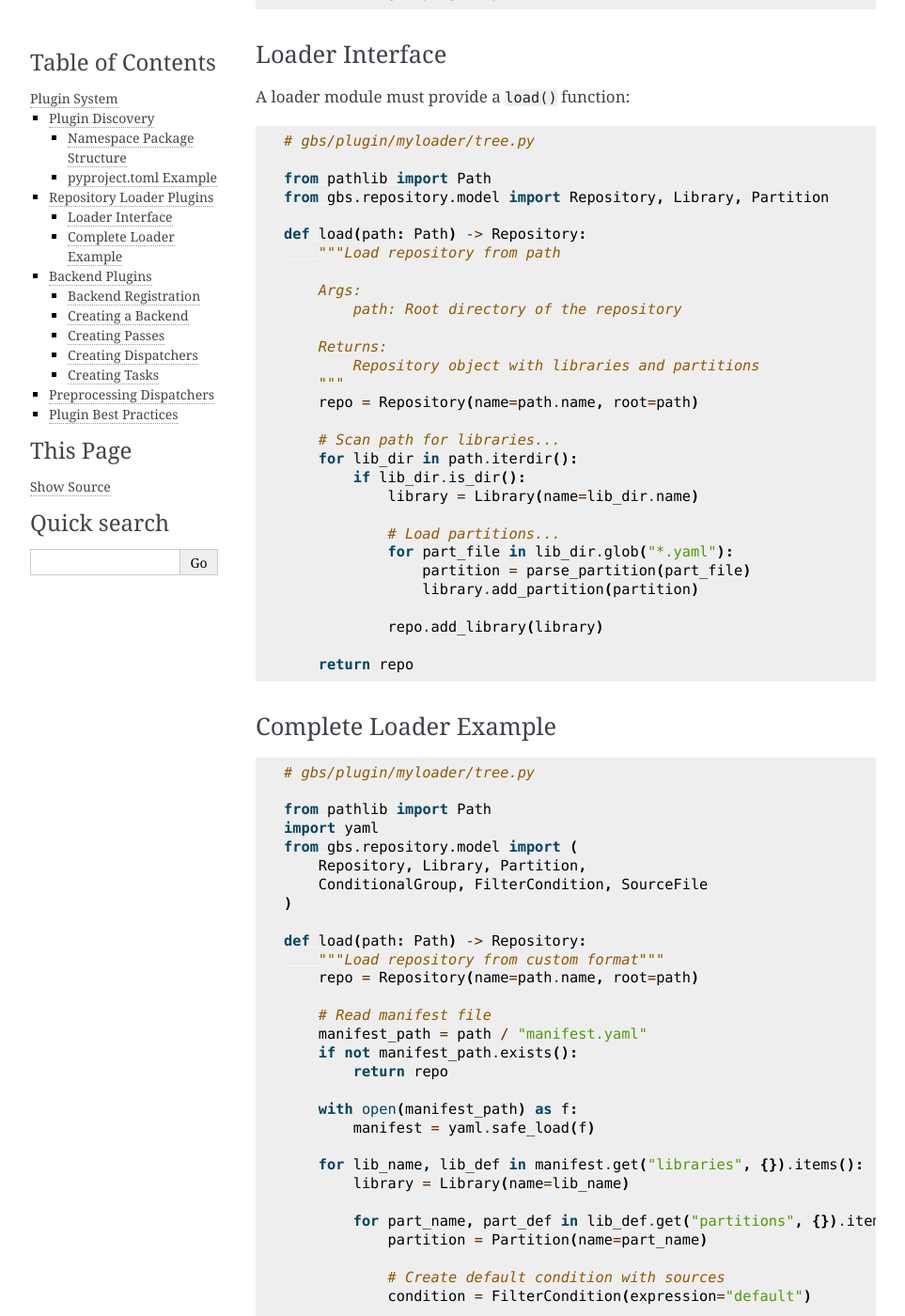
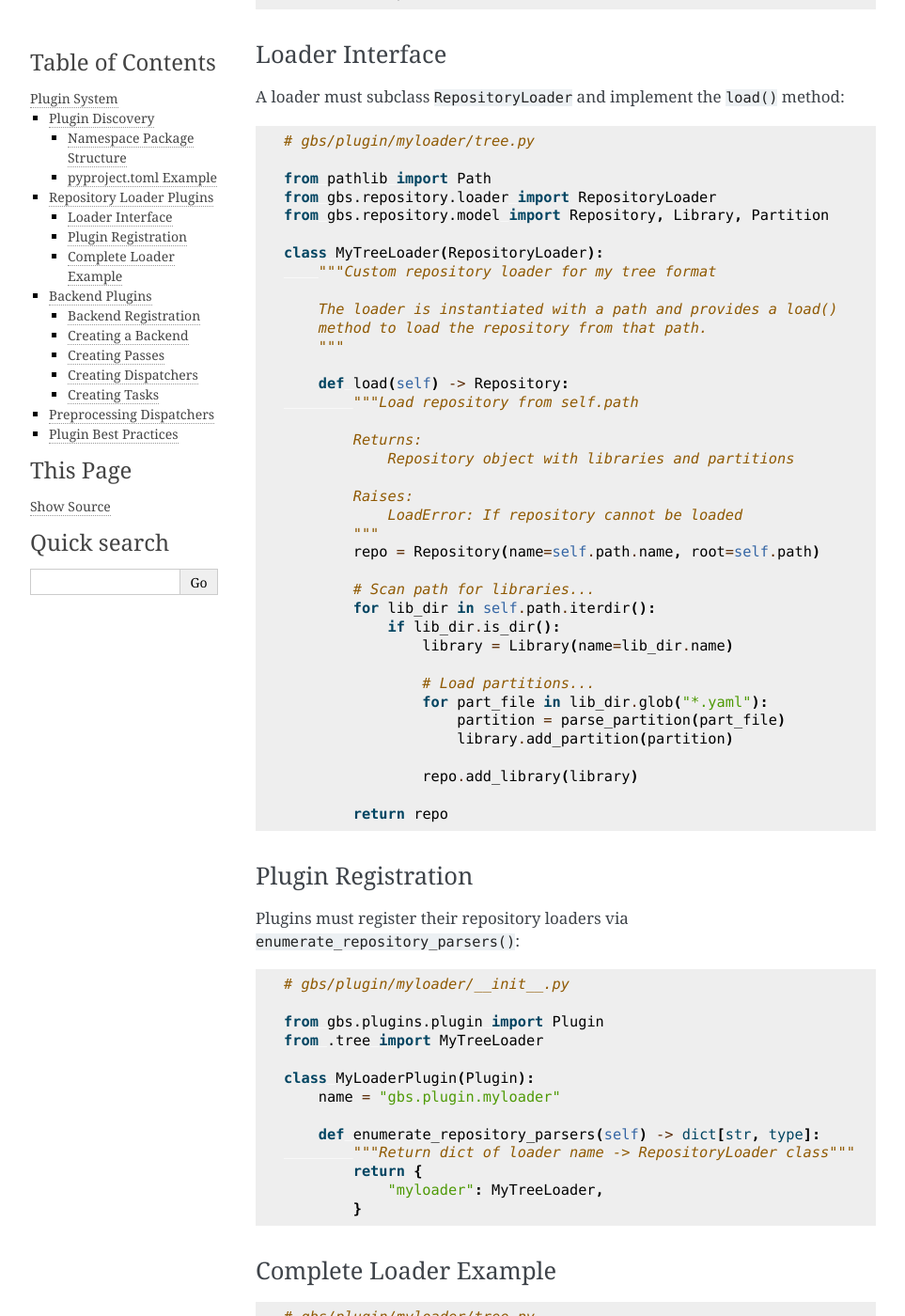
Before and after one commit to nipo/gbs, a Sphinx documentation site: the page built from doc/design/plugins.rst, in a window 1280 px wide and 1400 px high, scrolled down 1306 px. Shown: the whole window at 94% size, without its empty margins (148-1111 px from the left). Built offline with Sphinx 7.4.7, drawn with Linux system fonts in a browser that asks for light colours; some of the changed text lies outside the part shown.

Commit message:
Update documentation for recent refactorings
This updates the documentation to reflect recent architectural changes:

1. Target configuration moved to output group level
   - Removed deprecated root-level target documentation
   - Added comprehensive target configuration in output groups
   - Document target options (part, use_as_gpio)

2. Repository loader plugin interface update
   - Changed from function-based to class-based loaders
   - Loaders now subclass RepositoryLoader
   - Added plugin registration via enumerate_repository_parsers()

3. Task-Dispatcher relationship clarification
   - Tasks now hold reference to creating Dispatcher
   - Updated Task __init__ signature (dispatcher instead of context)
   - Document dispatcher reference provides context and config access

```diff
--- a/doc/design/plugins.rst
+++ b/doc/design/plugins.rst
@@ -60,44 +60,73 @@ referenced in configuration:
 
    repositories:
      - path: /path/to/source
-       loader: gbs.plugin.myloader.tree
+       loader: myloader
 
 Loader Interface
 ~~~~~~~~~~~~~~~~
 
-A loader module must provide a ``load()`` function:
+A loader must subclass ``RepositoryLoader`` and implement the ``load()`` method:
 
 .. code-block:: python
 
    # gbs/plugin/myloader/tree.py
 
    from pathlib import Path
+   from gbs.repository.loader import RepositoryLoader
    from gbs.repository.model import Repository, Library, Partition
 
-   def load(path: Path) -> Repository:
-       """Load repository from path
+   class MyTreeLoader(RepositoryLoader):
+       """Custom repository loader for my tree format
 
-       Args:
-           path: Root directory of the repository
+       The loader is instantiated with a path and provides a load()
+       method to load the repository from that path.
+       """
 
-       Returns:
-           Repository object with libraries and partitions
-       """
-       repo = Repository(name=path.name, root=path)
+       def load(self) -> Repository:
+           """Load repository from self.path
 
-       # Scan path for libraries...
-       for lib_dir in path.iterdir():
-           if lib_dir.is_dir():
-               library = Library(name=lib_dir.name)
+           Returns:
+               Repository object with libraries and partitions
 
-               # Load partitions...
-               for part_file in lib_dir.glob("*.yaml"):
-                   partition = parse_partition(part_file)
-                   library.add_partition(partition)
+           Raises:
+               LoadError: If repository cannot be loaded
+           """
+           repo = Repository(name=self.path.name, root=self.path)
 
-               repo.add_library(library)
+           # Scan path for libraries...
+           for lib_dir in self.path.iterdir():
+               if lib_dir.is_dir():
+                   library = Library(name=lib_dir.name)
 
-       return repo
+                   # Load partitions...
+                   for part_file in lib_dir.glob("*.yaml"):
+                       partition = parse_partition(part_file)
+                       library.add_partition(partition)
+
+                   repo.add_library(library)
+
+           return repo
+
+Plugin Registration
+~~~~~~~~~~~~~~~~~~~
+
+Plugins must register their repository loaders via ``enumerate_repository_parsers()``:
+
+.. code-block:: python
+
+   # gbs/plugin/myloader/__init__.py
+
+   from gbs.plugins.plugin import Plugin
+   from .tree import MyTreeLoader
+
+   class MyLoaderPlugin(Plugin):
+       name = "gbs.plugin.myloader"
+
+       def enumerate_repository_parsers(self) -> dict[str, type]:
+           """Return dict of loader name -> RepositoryLoader class"""
+           return {
+               "myloader": MyTreeLoader,
+           }
 
 Complete Loader Example
 ~~~~~~~~~~~~~~~~~~~~~~~
@@ -108,51 +137,55 @@ Complete Loader Example
 
    from pathlib import Path
    import yaml
+   from gbs.repository.loader import RepositoryLoader
    from gbs.repository.model import (
        Repository, Library, Partition,
        ConditionalGroup, FilterCondition, SourceFile
    )
 
-   def load(path: Path) -> Repository:
-       """Load repository from custom format"""
-       repo = Repository(name=path.name, root=path)
+   class ManifestLoader(RepositoryLoader):
+       """Load repository from manifest.yaml format"""
 
-       # Read manifest file
-       manifest_path = path / "manifest.yaml"
-       if not manifest_path.exists():
+       def load(self) -> Repository:
+           """Load repository from self.path"""
+           repo = Repository(name=self.path.name, root=self.path)
+
+           # Read manifest file
+           manifest_path = self.path / "manifest.yaml"
+           if not manifest_path.exists():
+               return repo
+
+           with open(manifest_path) as f:
+               manifest = yaml.safe_load(f)
+
+           for lib_name, lib_def in manifest.get("libraries", {}).items():
+               library = Library(name=lib_name)
+
+               for part_name, part_def in lib_def.get("partitions", {}).items():
+                   partition = Partition(name=part_name)
+
+                   # Create default condition with sources
+                   condition = FilterCondition(expression="default")
+
+                   for source_def in part_def.get("sources", []):
+                       source = SourceFile(
+                           path=self.path / lib_name / source_def["file"],
+                           file_type=source_def.get("type", "vhdl"),
+                       )
+                       condition.sources.append(source)
+
+                   for dep in part_def.get("deps", []):
+                       condition.deps.append(dep)
+
+                   group = ConditionalGroup(name="default")
+                   group.conditions.append(condition)
+                   partition.groups.append(group)
+
+                   library.add_partition(partition)
+
+               repo.add_library(library)
+
            return repo
-
-       with open(manifest_path) as f:
-           manifest = yaml.safe_load(f)
-
-       for lib_name, lib_def in manifest.get("libraries", {}).items():
-           library = Library(name=lib_name)
-
-           for part_name, part_def in lib_def.get("partitions", {}).items():
-               partition = Partition(name=part_name)
-
-               # Create default condition with sources
-               condition = FilterCondition(expression="default")
-
-               for source_def in part_def.get("sources", []):
-                   source = SourceFile(
-                       path=path / lib_name / source_def["file"],
-                       file_type=source_def.get("type", "vhdl"),
-                   )
-                   condition.sources.append(source)
-
-               for dep in part_def.get("deps", []):
-                   condition.deps.append(dep)
-
-               group = ConditionalGroup(name="default")
-               group.conditions.append(condition)
-               partition.groups.append(group)
-
-               library.add_partition(partition)
-
-           repo.add_library(library)
-
-       return repo
 
 Backend Plugins
 ---------------
```
Also changed, not shown: doc/design/build_system.rst (+8 -1 lines), doc/project_file.rst (+30 -35 lines).
